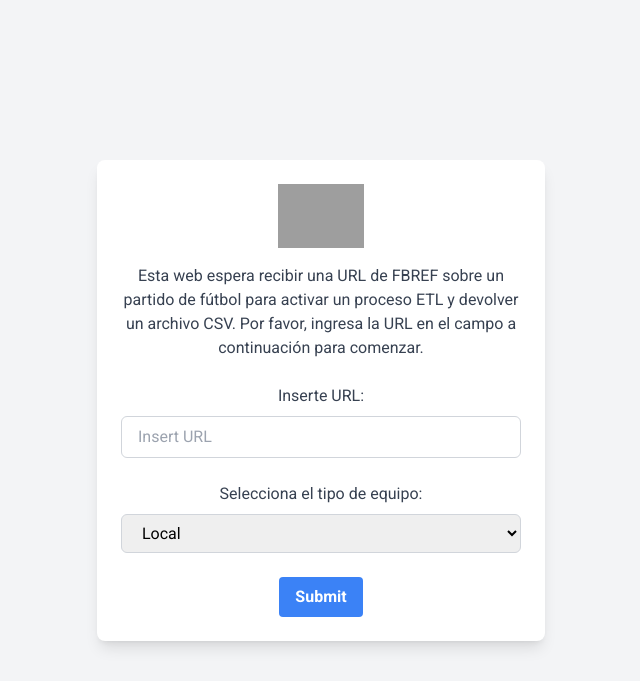
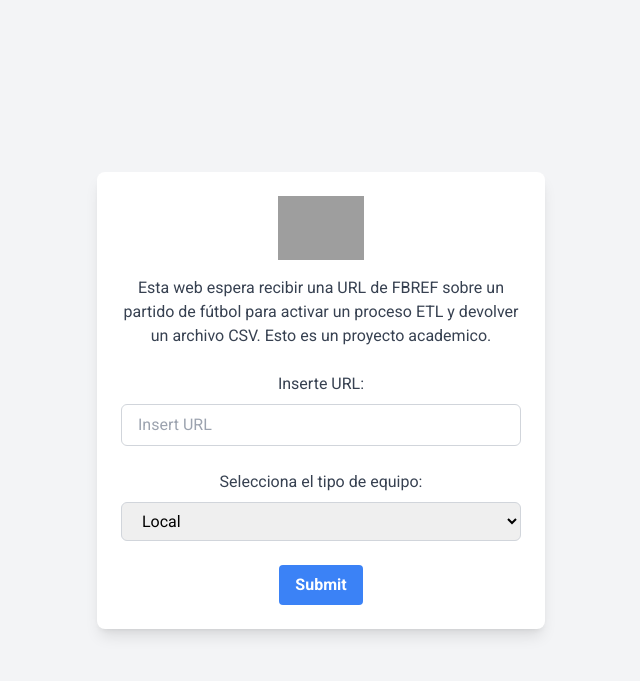
Before and after one commit to AlexZuga14/fbref-etl, a Flask app: page / in a window 1280 px wide. Shown: the top 681 px of the page, without its empty margins (319-959 px from the left). Run offline with Flask 3, Linux system fonts and the light colour scheme; some libraries are stand-ins or nearby versions; grey boxes are pictures that could not be loaded.

Commit message:
Actualizar texto en index.html

```diff
--- a/templates/index.html
+++ b/templates/index.html
@@ -26,7 +26,7 @@
         <!-- Description Section -->
         <div class="mb-6">
             <p class="text-gray-700 text-center">
-                Esta web espera recibir una URL de FBREF sobre un partido de fútbol para activar un proceso ETL y devolver un archivo CSV. Por favor, ingresa la URL en el campo a continuación para comenzar.
+                Esta web espera recibir una URL de FBREF sobre un partido de fútbol para activar un proceso ETL y devolver un archivo CSV. Esto es un proyecto academico.
             </p>
         </div>
 
```
